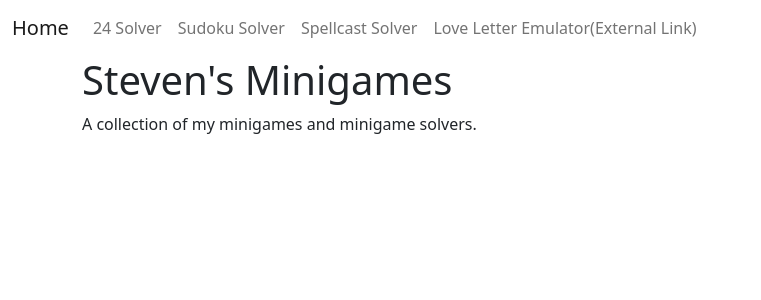
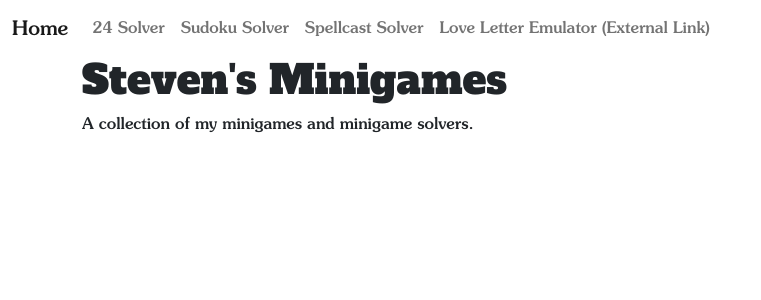
Before and after one commit to StevenAHan/Stevens-Minigames, a Flask app: page / in a window 1280 px wide. Shown: the top 300 px of the page, without its empty margins (0-761 px from the left). Run offline with Flask 3, Linux system fonts and the light colour scheme.

Commit message:
Font Update For Game Site

```diff
--- a/static/css/style.css
+++ b/static/css/style.css
@@ -1,3 +1,22 @@
+@font-face {
+    font-family: 'Souvenir';
+    src: url("../fonts/Souvenir-Medium.otf");
+}
+
+  @font-face {
+    font-family: 'Alfa';
+    src: url("../fonts/AlfaSlabOne-Regular.ttf");
+}
+
+* {
+    font-family: "Souvenir";
+}
+
+h1 {
+    font-family: "Alfa";
+}
+
+
 .container {
     position: relative;
     width: 25%;
--- a/templates/base.html
+++ b/templates/base.html
@@ -27,7 +27,7 @@
             <li class="nav-item">
                 <a class="nav-link" href="/spellcast_solver">Spellcast Solver</a>
             <li class="nav-item">
-              <a class="nav-link" href="https://loveletter.herokuapp.com/">Love Letter Emulator(External Link)</a>
+              <a class="nav-link" href="https://loveletter.herokuapp.com/" target="_blank" rel="noreferrer">Love Letter Emulator (External Link)</a>
           </ul>
           </div>
       </div>
```
Also changed, not shown: static/fonts/AlfaSlabOne-Regular.ttf (added), static/fonts/Souvenir-Medium.otf (added).
